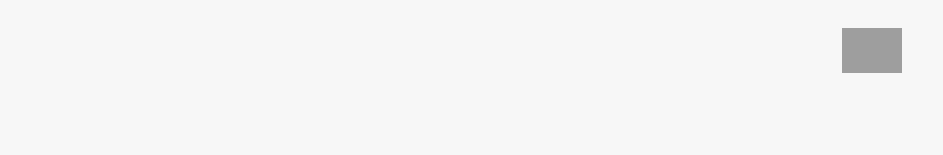
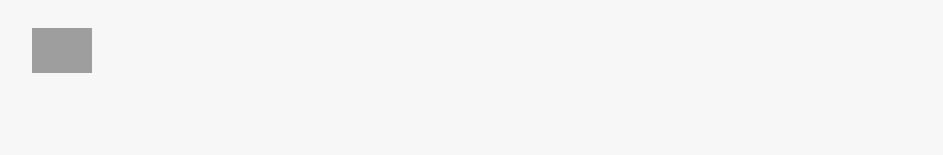
Before and after one commit to NateeeeYang/nateeeeyang.github.io, a plain HTML site: page Yuwell YT-3.html in a window 1280 px wide. Shown: the top 155 px of the page, without its empty margins (168-1111 px from the left). Drawn offline with Linux system fonts and the light colour scheme; grey boxes are pictures that could not be loaded.

Commit message:
Update Yuwell YT-3.html

```diff
--- a/Yuwell YT-3.html
+++ b/Yuwell YT-3.html
@@ -79,7 +79,7 @@ var _hmt = _hmt || [];
   </head>
   <body class="flex column" style="padding: 20px 15%; background-color: #f7f7f7;">
     <!--标题栏-->
-    <div align="right"><a href="index.html" target="_self">
+    <div><a href="index.html" target="_self">
 	<img src="https://portfolio-1.oss-cn-nanjing.aliyuncs.com/portfolio/0.%E5%B0%81%E9%9D%A2/back.png" width="60" alt="About me"  style="margin-right:10px">
 </a>
 </div>
```
